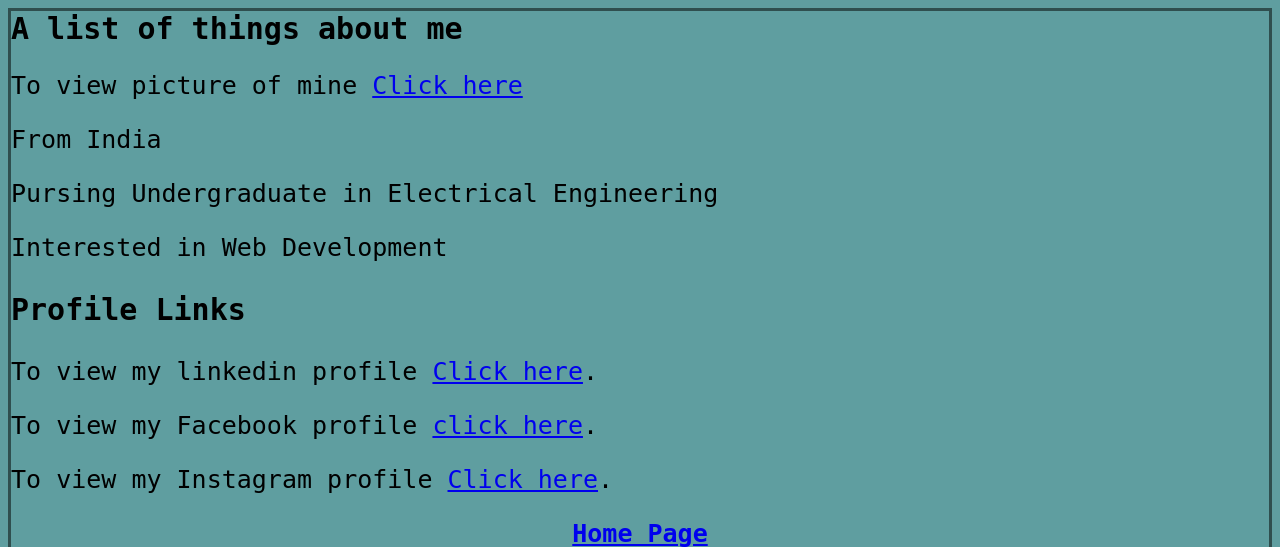
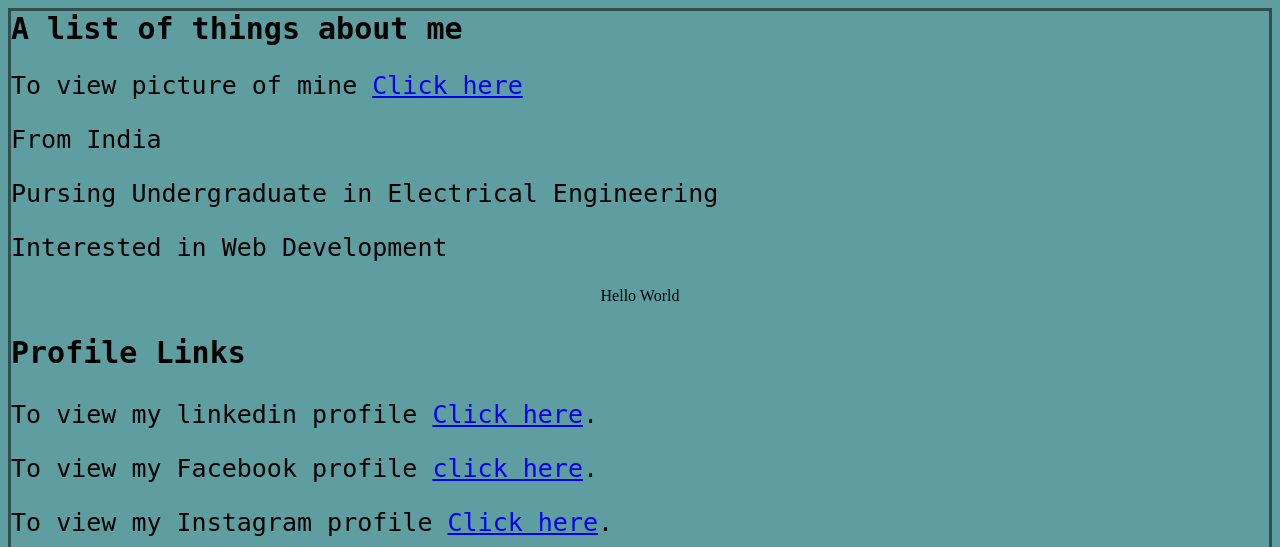
Before and after one commit to arun911/Wordcount-project, a Django app: page /about/ in a window 1280 px wide. Shown: the top 547 px of the page. Run offline with Django 3.2, Linux system fonts and the light colour scheme.

Commit message:
Just added "Hello World".

```diff
--- a/templates/about.html
+++ b/templates/about.html
@@ -18,7 +18,7 @@ A list of things about me
   <p style="font-family:monospace; font-size:25px;text-align:left;">From India</p>
   <p style="font-family:monospace; font-size:25px;text-align:left;">Pursing Undergraduate in Electrical Engineering</p>
   <p style="font-family:monospace; font-size:25px;text-align:left;">Interested in Web Development</p>
-
+<P> Hello World </p>
 
 <p style="font-family:monospace; font-size:30px;text-align:left;">
   <strong>Profile Links</strong>
```
